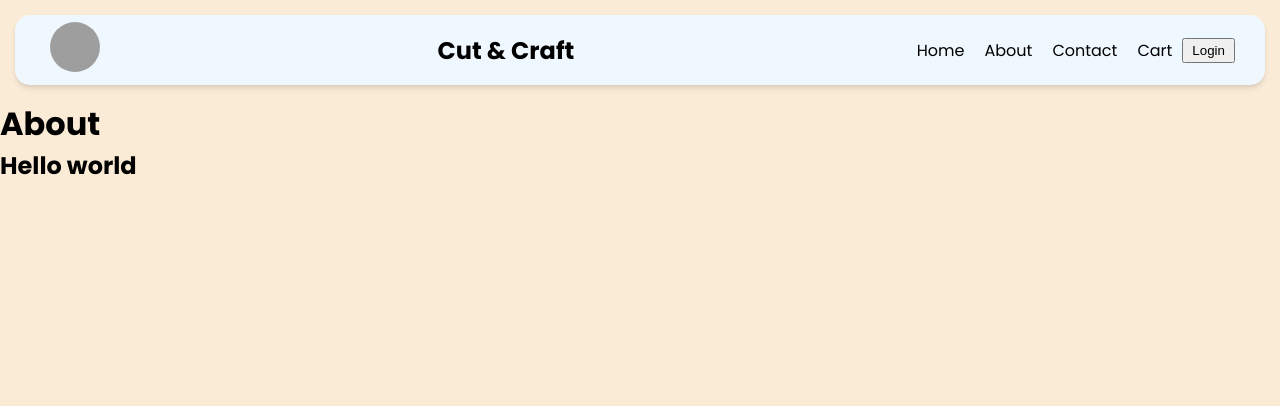
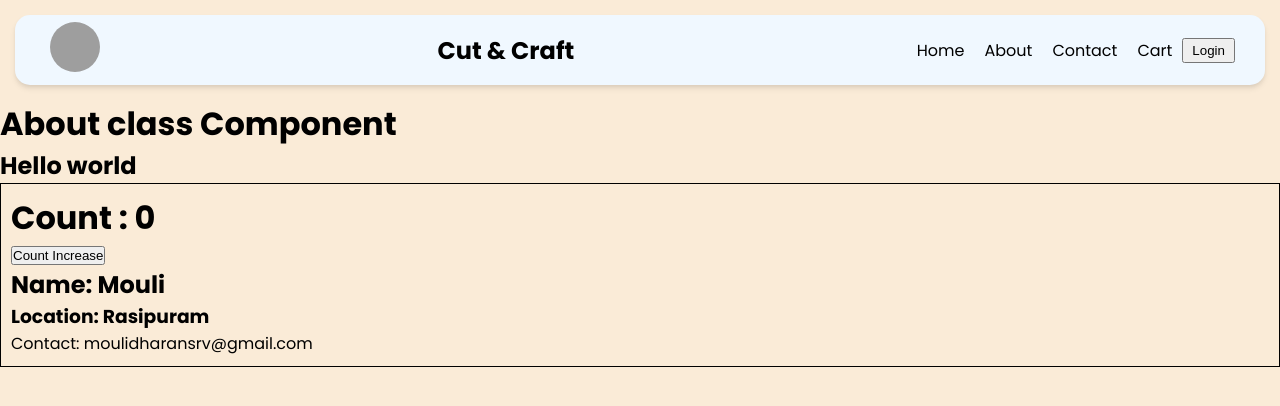
Before and after one commit to GMoulidharan/Namaste-react, a React (Vite) app: page /about in a window 1280 px wide. Shown: the top 406 px of the page. Built offline with nearby package versions, Linux system fonts and the light colour scheme; grey boxes are pictures that could not be loaded.

Commit message:
Episode-8 = Life cycle of calss based component

```diff
--- a/index.css
+++ b/index.css
@@ -237,3 +237,11 @@
     font-size: 12px;
     padding: 5px 0;
 }
+
+
+/* About */
+
+.user-card{
+    padding: 10px;
+    border: 1px solid black;
+}
--- a/src/components/About.js
+++ b/src/components/About.js
@@ -1,9 +1,39 @@
+import User from "./User";
+import React from "react";
+import UserClass from "./UserClass";
+import { Component } from "react";
+class About extends React.Component{
+
+    constructor(props){
+        super(props);
+        console.log("Parent constructor ");
+    }
+
+    componentDidMount(){
+        console.log("parent componentDidMount");
+    }
+    render() {
+        console.log("Parent render");
+        return(
+            <div>
+                <h1>About class Component</h1>
+                <h2>Hello world</h2>
+                <UserClass name={"Mouli"} location={"Rasipuram"}/>
+            </div>
+        );
+    };
+}
+
+
+/*
 const About =() =>{
     return(
         <div>
             <h1>About</h1>
             <h2>Hello world</h2>
+            <UserClass name={"Mouli"} location={"Rasipuram"}/>
         </div>
-    )
-}
+    );
+};
+*/
 export default About;
--- /dev/null
+++ b/src/components/User.js
@@ -0,0 +1,21 @@
+import { useEffect, useState } from "react";
+
+const User = ({name}) =>{
+    const [count, setCount] = useState(0);
+    const[count2, setCount2] = useState(1);
+
+    useEffect(() =>{
+        //API call
+    },[])
+    return (
+        <div className="user-card">
+            <h1>Count : {count}</h1>
+            <h1>Count2 : {count2}</h1>
+            <h2>Name: {name}</h2>
+            <h3>Location: Rasipuram</h3>
+            <p>Contact: moulidharansrv@gmail.com</p>
+        </div>
+    );
+};
+
+export default User;
--- /dev/null
+++ b/src/components/UserClass.js
@@ -0,0 +1,42 @@
+import React from "react";
+
+class UserClass extends React.Component{
+
+    constructor(props){
+        super(props);
+        this.state = {
+            count:0,
+            count2:2,
+        }
+        console.log("child constructor");
+    }
+    componentDidMount(){
+        console.log("child componentDidMount");
+        //API call
+    }
+
+    render() {
+        const{name,location} = this.props;
+        const {count} = this.state;
+        console.log("child render");
+        return (
+            <div className="user-card">
+                <h1>Count : {count}</h1>
+                <button
+                    onClick={() =>{
+                        //never update state variables directly
+                        this.setState({
+                            count: this.state.count +1,
+
+                        })
+                    }}
+                >Count Increase</button>
+                <h2>Name: {name}</h2>
+                <h3>Location: {location}</h3>
+                <p>Contact: moulidharansrv@gmail.com</p>
+            </div>
+        );
+    }
+}
+
+export default UserClass;
```
